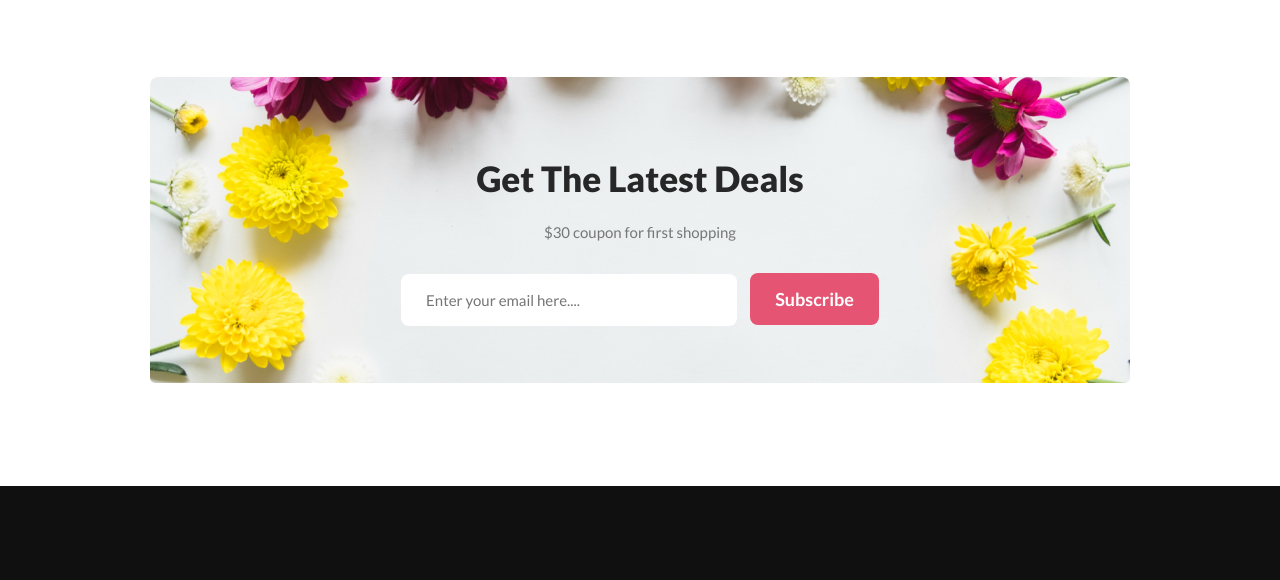
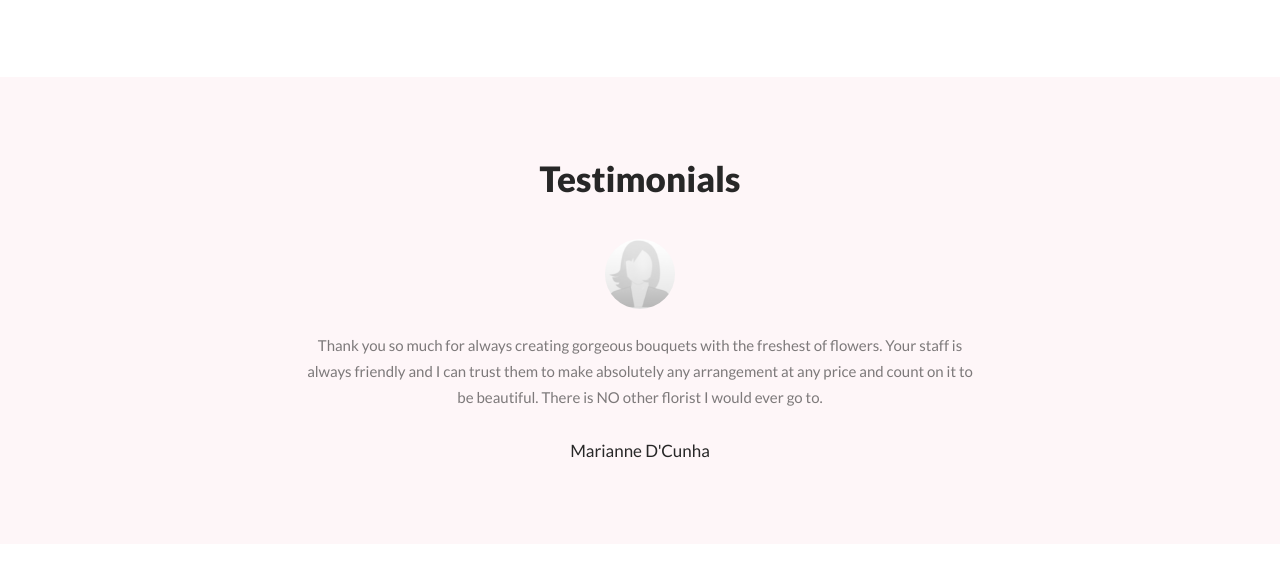
Before and after one commit to imtiazsakib15/flower-shop-assignment, a plain HTML site: page index.html in a window 1280 px wide. Shown: the part 2681-3261 px from the top of the page. Drawn offline with Linux system fonts and the light colour scheme.

Commit message:
added testimonial section

```diff
--- a/index.html
+++ b/index.html
@@ -93,6 +93,18 @@
           <img src="images/flower-4.png" alt="Image 4" />
         </div>
       </section>
+      <!-- Testimonial Section -->
+      <section class="testimonial">
+        <h2 class="section-title">Testimonials</h2>
+        <img class="author-img" src="images/author.png" alt="Author" />
+        <p class="section-desc">
+          Thank you so much for always creating gorgeous bouquets with the
+          freshest of flowers. Your staff is always friendly and I can trust
+          them to make absolutely any arrangement at any price and count on it
+          to be beautiful. There is NO other florist I would ever go to.
+        </p>
+        <p class="author">Marianne D'Cunha</p>
+      </section>
       <!-- Latest Deals -->
       <section class="latest-deals">
         <h2 class="section-title">Get The Latest Deals</h2>
--- a/style.css
+++ b/style.css
@@ -148,6 +148,22 @@ p {
   width: 25%;
 }
 
+/* Testimonial Section Styles */
+.testimonial {
+  background: rgba(229, 84, 115, 0.05);
+  text-align: center;
+  padding: 80px 300px;
+}
+.author-img {
+  width: 70px;
+  border-radius: 50%;
+  margin: 20px 0;
+}
+.author {
+  font-size: 17px;
+  color: #272727;
+}
+
 /* Latest Deals Styles */
 .latest-deals {
   background: url(images/latest-deal.png);
@@ -155,8 +171,8 @@ p {
   background-size: contain;
   border-radius: 8px;
   text-align: center;
-  margin: 0 150px 80px;
-  padding: 80px 250px;
+  margin: 80px 150px;
+  padding: 80px 100px;
 }
 input[type="email"] {
   width: 70%;
```
Also changed, not shown: images/author.png (added).
